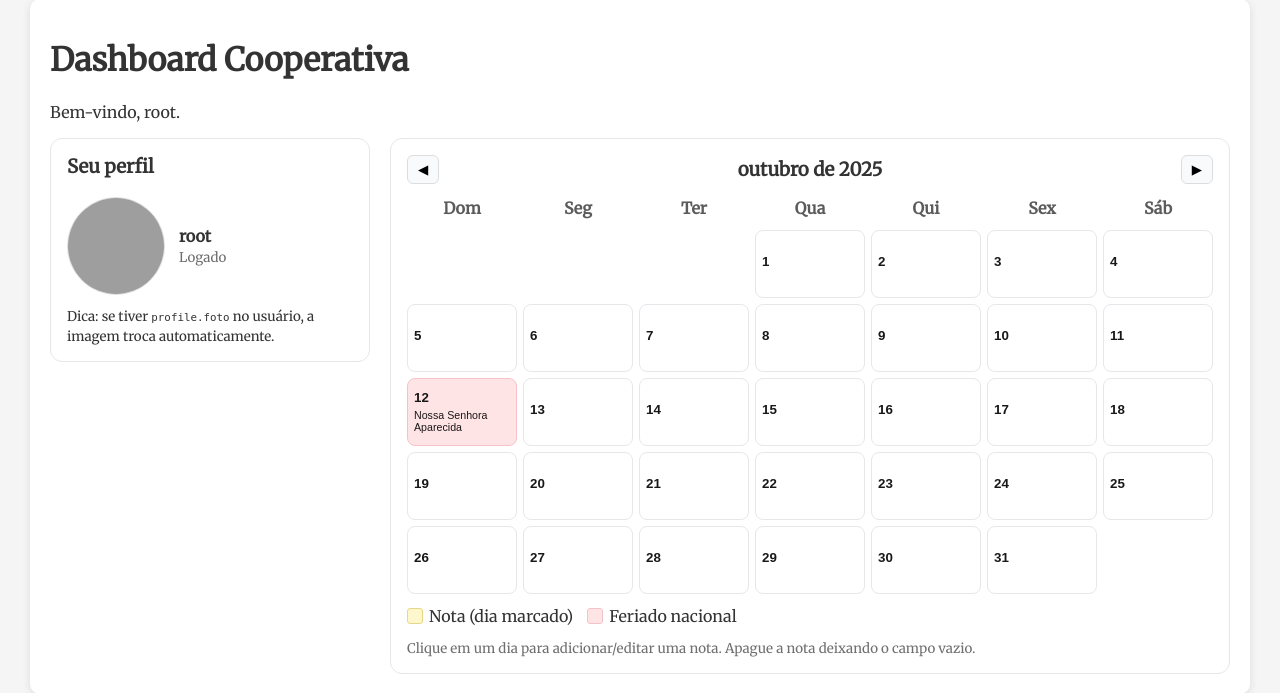
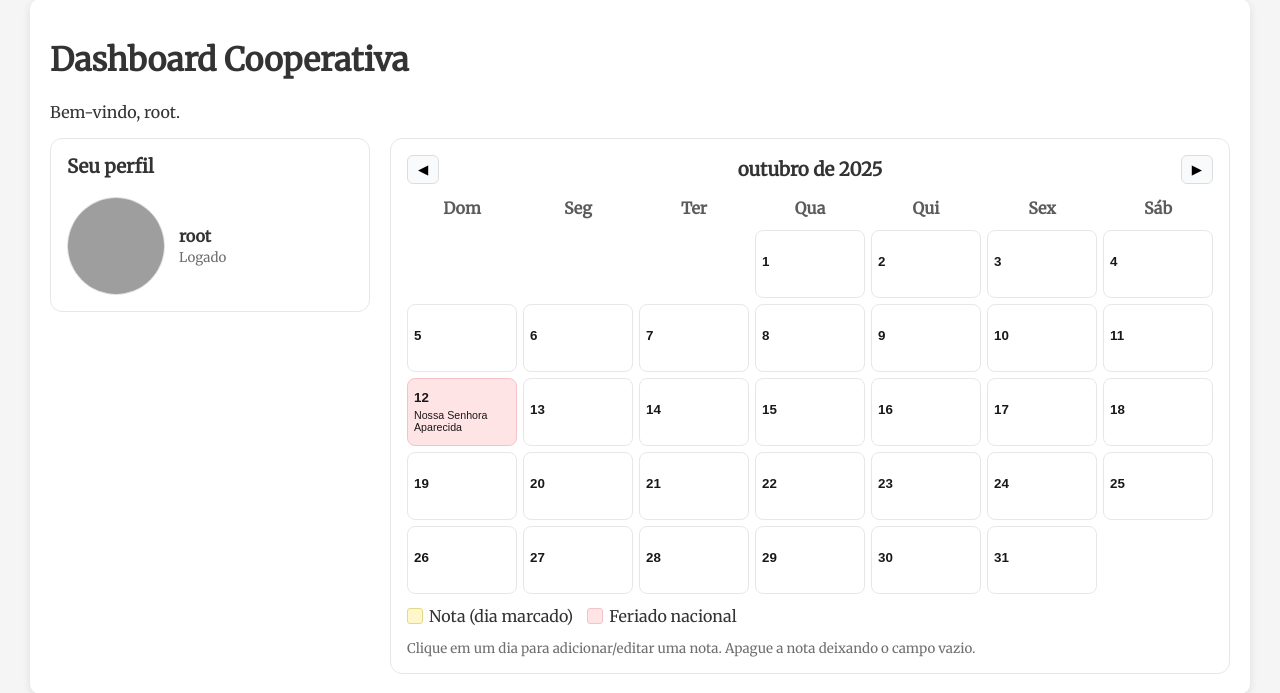
Before and after one commit to lecka82/cooperativa2, a Django app: page / in a window 1280 px wide. Shown: the part 189-882 px from the top of the page. Run offline with Django 5.2, Linux system fonts and the light colour scheme; a user stored in the database is signed in; data comes from the database, SQL or seed files in the repository; grey boxes are pictures that could not be loaded.

Commit message:
Atualiza HTML do dashboard

```diff
--- a/app/templates/dashboard.html
+++ b/app/templates/dashboard.html
@@ -28,7 +28,7 @@
         <small style="opacity:.7;">Logado</small>
       </div>
     </div>
-    <p style="margin:10px 0 0;"><small>Dica: se tiver <code>profile.foto</code> no usuário, a imagem troca automaticamente.</small></p>
+    <!--p style="margin:10px 0 0;"><small>Dica: se tiver <code>profile.foto</code> no usuário, a imagem troca automaticamente.</small></p-->
   </section>
 
   <!-- CALENDÁRIO -->
```
